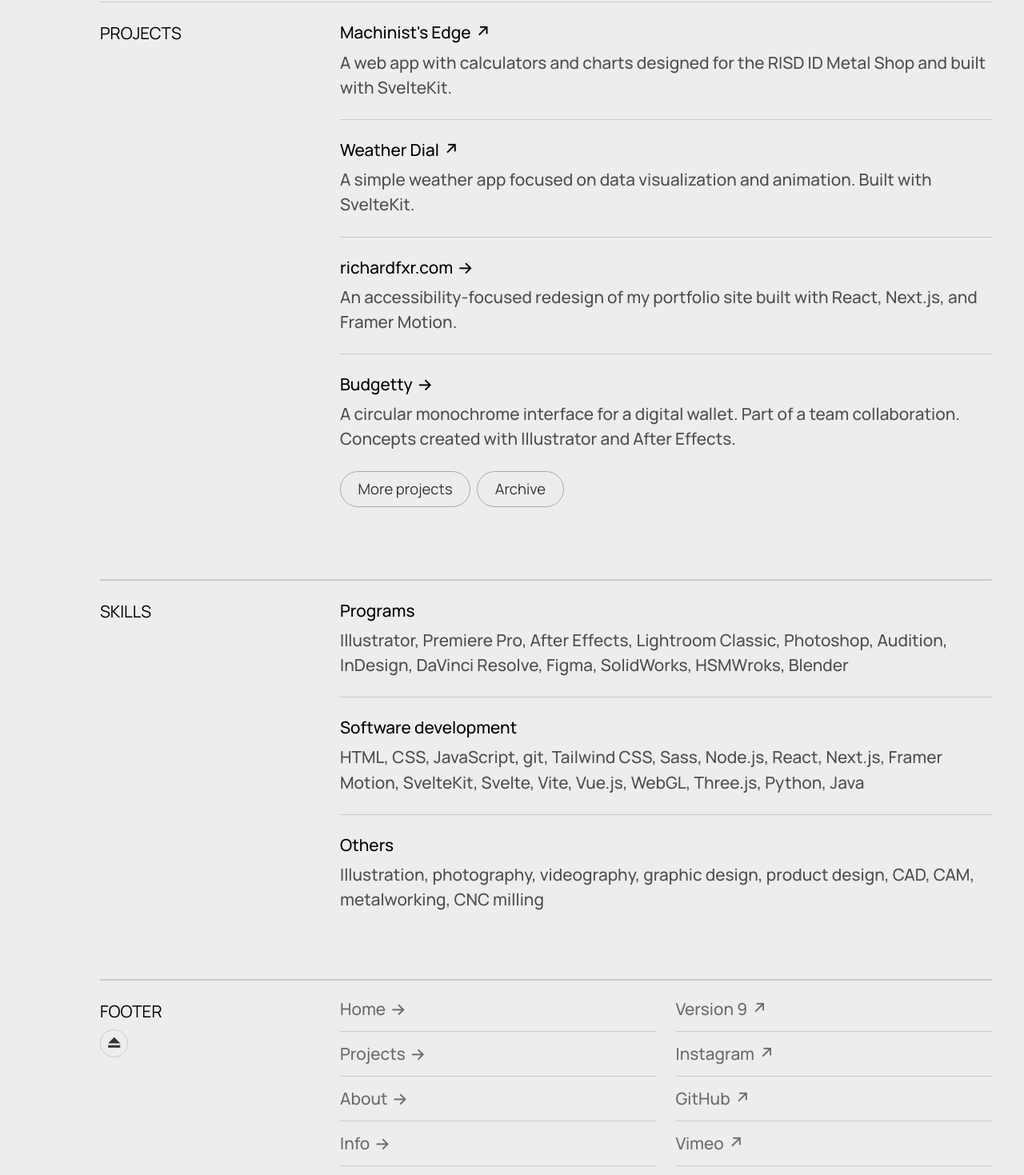
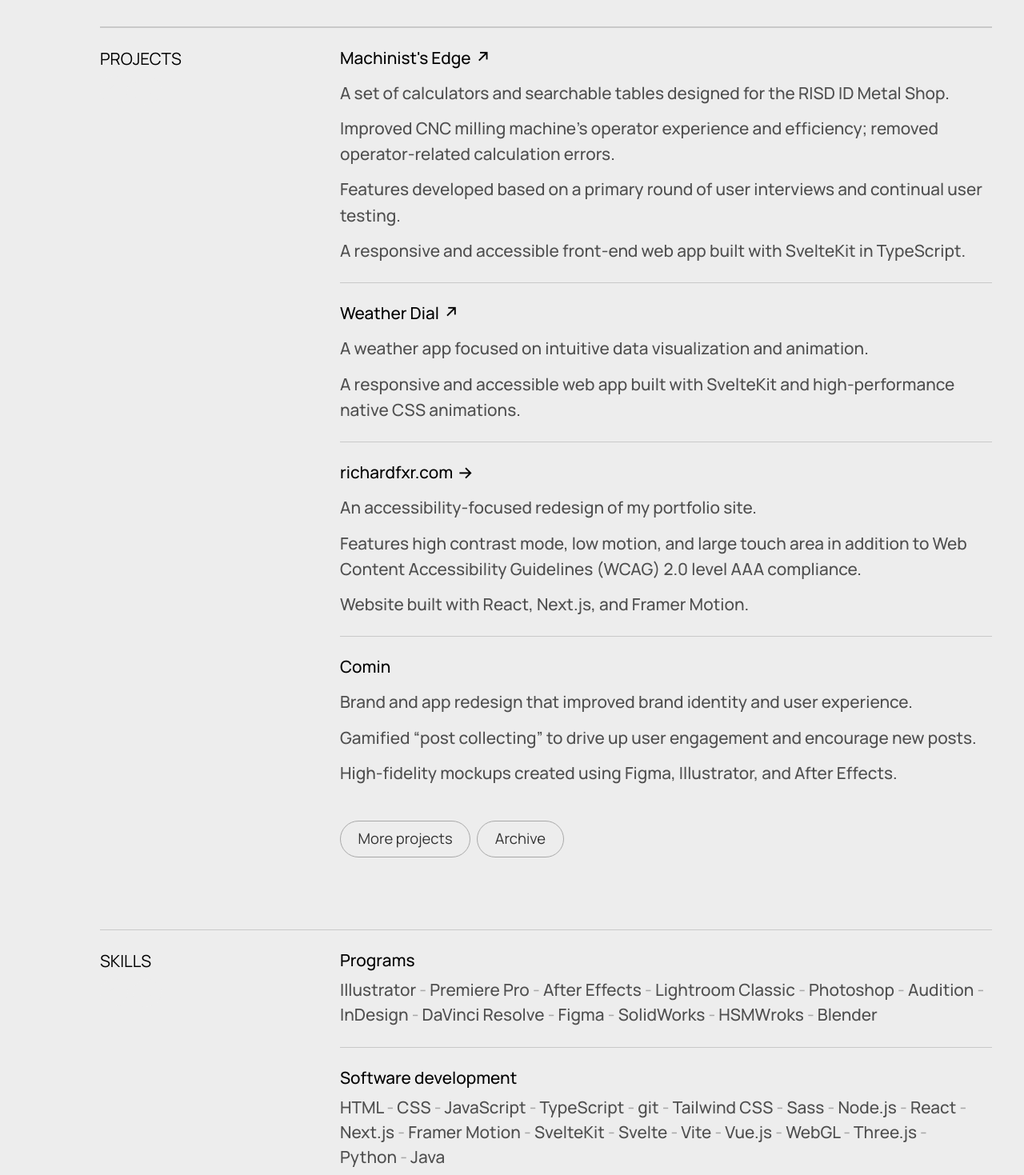
Before and after one commit to richardfxr/richardfxr, a Next.js app: page /about/resume in a window 1280 px wide. Shown: the part 1328-2797 px from the top of the page at 80% size. Built offline with nearby package versions, Linux system fonts and the light colour scheme.

Commit message:
🔵RCT: update resume page to version 2

```diff
--- a/pages/about/resume.js
+++ b/pages/about/resume.js
@@ -6,9 +6,6 @@ import Layout from "../../components/Layout"
 import Section from "../../components/Section"
 import UnderlinedLink from '../../components/UnderlinedLink'
 import Button from '../../components/Button'
-// SVGs
-import Logo from '../../public/SVGs/logo.svg'
-import RichardfxrQR from '../../public/SVGs/QR-richardfxr.svg'
 
 
 
@@ -36,29 +33,8 @@ export default function Resume() {
                 <meta property="og:image:height" content="630" />
             </Head>
 
-            <Layout heading="Résumé" printHidden id="resume">
-                <div className='screenHidden' id="printInfo">
-                    <div className='basicInfo'>
-                        <div className='nameBox'>
-                            <Logo />
-                            <h1>Richard (Xiangrui) Fu</h1>
-                        </div>
-                        <p className='risdLabel'>RISD</p>
-                        <p className='email'>xfu01@risd.edu</p>
-                    </div>
-                    <div className='richardfxrCard'>
-                        <div className='text'>
-                            <p className='url'>richardfxr.com</p>
-                            <p className='details'>
-                                <span>v10.2.3</span>
-                                <span>portfolio site</span>
-                            </p>
-                        </div>
-                        <RichardfxrQR />
-                    </div>
-                </div>
-
-                <Section sections={sections} index={0} printHidden skipLinkHidden>
+            <Layout heading="Résumé" id="resume">
+                <Section sections={sections} index={0} skipLinkHidden>
                     <dl className="twoCol dlList">
                         <div>
                             <dt>Legal name</dt>
@@ -78,7 +54,7 @@ export default function Resume() {
                         </div>
                     </dl>
 
-                    <p className='md first'>This is the web version of my résumé, last updated on <em>January 26, 2023</em>. Please use the PDF version below for downloading and printing.</p>
+                    <p className='md first'>This is the web version of my résumé, last updated on <em>February 4, 2023</em>. Please use the PDF version below for downloading and printing.</p>
                     <Button href="/RichardFu-resume.pdf" target="_blank" styling="sm">PDF version</Button>
                 </Section>
 
@@ -97,14 +73,15 @@ export default function Resume() {
                             <dt>Rhode Island School of Design (RISD)</dt>
                             <dd>
                                 <span>2020-2024</span>
-                                <span>Bachelor of Fine Arts, Industrial Design</span>
+                                <span>Bachelor of Fine Arts, Industrial Design.</span>
+                                <span>3.944 GPA. 5x Honors Designation.</span>
                             </dd>
                         </div>
                         <div>
                             <dt>Boston University Academy (BUA)</dt>
                             <dd>
                                 <span>2016-2020</span>
-                                <span>Graduated summa cum laude</span>
+                                <span>Graduated summa cum laude.</span>
                             </dd>
                         </div>
                     </dl>
@@ -114,19 +91,35 @@ export default function Resume() {
                     <dl className="oneCol dlList detailed">
                         <div>
                             <dt><UnderlinedLink href="https://www.machinists-edge.com/" target="_blank" print="machinists-edge.com">Machinist&#39;s Edge</UnderlinedLink></dt>
-                            <dd>A web app with calculators and charts designed for the RISD ID Metal Shop and built with SvelteKit.</dd>
+                            <dd>
+                                <p>A set of calculators and searchable tables designed for the RISD ID Metal Shop.</p>
+                                <p>Improved CNC milling machine’s operator experience and efficiency; removed operator-related calculation errors.</p>
+                                <p>Features developed based on a primary round of user interviews and continual user testing.</p>
+                                <p>A responsive and accessible front-end web app built with SvelteKit in TypeScript.</p>
+                            </dd>
                         </div>
                         <div>
                             <dt><UnderlinedLink href="https://weatherdial.richardfxr.com/" target="_blank" print="weatherdial.richardfxr.com">Weather Dial</UnderlinedLink></dt>
-                            <dd>A simple weather app focused on data visualization and animation. Built with SvelteKit.</dd>
+                            <dd>
+                                <p>A weather app focused on intuitive data visualization and animation.</p>
+                                <p>A responsive and accessible web app built with SvelteKit and high-performance native CSS animations.</p>
+                            </dd>
                         </div>
                         <div>
                             <dt><UnderlinedLink to="/info">richardfxr.com</UnderlinedLink></dt>
-                            <dd>An accessibility-focused redesign of my portfolio site built with React, Next.js, and Framer Motion.</dd>
+                            <dd>
+                                <p>An accessibility-focused redesign of my portfolio site.</p>
+                                <p>Features high contrast mode, low motion, and large touch area in addition to Web Content Accessibility Guidelines (WCAG) 2.0 level AAA compliance.</p>
+                                <p>Website built with React, Next.js, and Framer Motion.</p>
+                            </dd>
                         </div>
                         <div>
-                            <dt><UnderlinedLink to="/projects/budgetty" print="richardfxr.com/projects/budgetty">Budgetty</UnderlinedLink></dt>
-                            <dd>A circular monochrome interface for a digital wallet. Part of a team collaboration. Concepts created with Illustrator and After Effects.</dd>
+                            <dt>Comin</dt>
+                            <dd>
+                                <p>Brand and app redesign that improved brand identity and user experience.</p>
+                                <p>Gamified “post collecting” to drive up user engagement and encourage new posts.</p>
+                                <p>High-fidelity mockups created using Figma, Illustrator, and After Effects.</p>
+                            </dd>
                         </div>
                     </dl>
 
@@ -140,15 +133,65 @@ export default function Resume() {
                     <dl className="oneCol dlList detailed">
                         <div>
                             <dt>Programs</dt>
-                            <dd>Illustrator, Premiere Pro, After Effects, Lightroom Classic, Photoshop, Audition, InDesign, DaVinci Resolve, Figma, SolidWorks, HSMWroks, Blender</dd>
+                            <dd>
+                                <ul>
+                                    <li>Illustrator</li>
+                                    <li>Premiere Pro</li>
+                                    <li>After Effects</li>
+                                    <li>Lightroom Classic</li>
+                                    <li>Photoshop</li>
+                                    <li>Audition</li>
+                                    <li>InDesign</li>
+                                    <li>DaVinci Resolve</li>
+                                    <li>Figma</li>
+                                    <li>SolidWorks</li>
+                                    <li>HSMWroks</li>
+                                    <li>Blender</li>
+                                </ul>
+                            </dd>
                         </div>
                         <div>
                             <dt>Software development</dt>
-                            <dd>HTML, CSS, JavaScript, git, Tailwind CSS, Sass, Node.js, React, Next.js, Framer Motion, SvelteKit, Svelte, Vite, Vue.js, WebGL, Three.js, Python, Java</dd>
+                            <dd>
+                                <ul>
+                                    <li>HTML</li>
+                                    <li>CSS</li>
+                                    <li>JavaScript</li>
+                                    <li>TypeScript</li>
+                                    <li>git</li>
+                                    <li>Tailwind CSS</li>
+                                    <li>Sass</li>
+                                    <li>Node.js</li>
+                                    <li>React</li>
+                                    <li>Next.js</li>
+                                    <li>Framer Motion</li>
+                                    <li>SvelteKit</li>
+                                    <li>Svelte</li>
+                                    <li>Vite</li>
+                                    <li>Vue.js</li>
+                                    <li>WebGL</li>
+                                    <li>Three.js</li>
+                                    <li>Python</li>
+                                    <li>Java</li>
+                                </ul>
+                            </dd>
                         </div>
                         <div>
                             <dt>Others</dt>
-                            <dd>Illustration, photography, videography, graphic design, product design, CAD, CAM, metalworking, CNC milling</dd>
+                            <dd>
+                                <ul>
+                                    <li>UI/UX design</li>
+                                    <li>graphic design</li>
+                                    <li>product design</li>
+                                    <li>Illustration</li>
+                                    <li>photography</li>
+                                    <li>videography</li>
+                                    <li>CAD</li>
+                                    <li>CAM</li>
+                                    <li>metalworking</li>
+                                    <li>CNC milling</li>
+                                </ul>
+                            </dd>
                         </div>
                     </dl>
                 </Section>
--- a/styles/components/_Button.scss
+++ b/styles/components/_Button.scss
@@ -74,6 +74,8 @@
 
 @media print {
     .button {
+        display: none;
+
         &.rblue {
             // force background color to show
             -webkit-print-color-adjust:exact !important;
--- a/styles/pages/_Resume.scss
+++ b/styles/pages/_Resume.scss
@@ -18,97 +18,43 @@
             }
         }
     }
-}
 
+    #projects {
+        .section__main {
+            gap: var(--pad-4xl);
+        }
 
+        .dlList {
+            & > div {
+                gap: var(--pad-sm);
+            }
 
-// === BREAKPOINTS ============================
-@media print {
-    #resume {
-        line-height: 1.1em;
-        #printInfo {
-            display: flex !important;
-            flex-direction: row;
-            padding: 0 var(--section-pad-hrz) var(--pad-lg);
-
-            font-size: 15px;
-
-            .basicInfo {
+            dd {
                 display: flex;
                 flex-direction: column;
-                align-items: flex-start;
-                gap: var(--pad-md);
+                gap: var(--pad-sm);
+            }
+        }
+    }
 
-                .nameBox {
-                    display: flex;
-                    flex-direction: row;
-                    align-items: center;
-                    border: solid var(--border-width) var(--clr-300);
+    #skills {
+        .dlList {
+            dd ul {
+                display: flex;
+                flex-flow: row wrap;
 
-                    svg {
-                        width: 35px;
-                        padding: var(--pad-md);
-                        border-right: solid var(--border-width) var(--clr-300);
+                li {
+                    // prevent space removal
+                    white-space: break-spaces;
+
+                    &::after {
+                        content: " - ";
+                        color: var(--clr-300);
                     }
 
-                    h1 {
-                        font-size: 18px;
-                        font-weight: 700;
-                        padding: var(--pad-md) var(--pad-lg);
+                    &:last-child::after {
+                        display: none;
                     }
-                }
-
-                .risdLabel {
-                    color: var(--clr-100);
-                    line-height: 1em;
-
-                    padding: var(--pad-4xs) var(--pad-sm);
-                    background-color: var(--clr-1000);
-                    border: solid var(--border-width) var(--clr-1000);
-
-                    // force background color to show
-                    -webkit-print-color-adjust:exact !important;
-                    print-color-adjust:exact !important;
-                }
-
-                .email {
-                    line-height: 1em;
-                }
-            }
-
-            .richardfxrCard {
-                display: flex;
-                flex-direction: row;
-                gap: var(--pad-md);
-                margin-left: auto;
-
-                padding: var(--pad-md) var(--pad-lg) var(--pad-md) var(--pad-xl);
-                border: solid var(--border-width) var(--clr-300);
-                border-radius: 5px;
-
-                .text {
-                    display: flex;
-                    flex-direction: column;
-
-                    .url {
-                        font-size: 15px;
-                        font-weight: 600;
-                    }
-
-                    .details {
-                        display: flex;
-                        flex-direction: column;
-
-                        color: var(--clr-700);
-                        line-height: 1.1em;
-                        text-align: right;
-
-                        margin-top: auto;
-                    }
-                }
-
-                svg {
-                    width: 75px;
                 }
             }
         }
```
